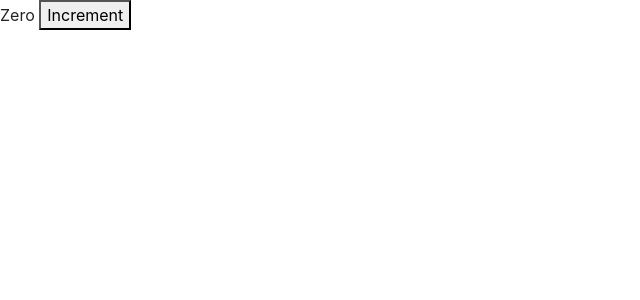
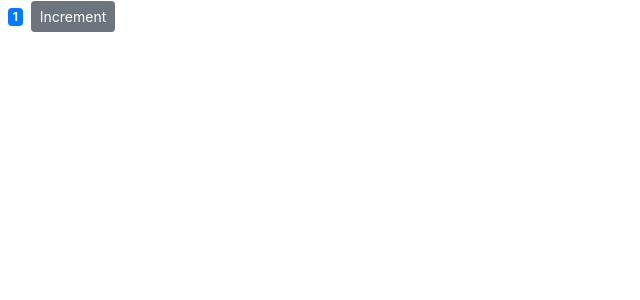
Before and after one commit to cvaquedano/ReactCrashCourse, a React (Create React App) app: page / in a window 1280 px wide. Shown: the top 300 px of the page, without its empty margins (0-640 px from the left). Built offline with nearby package versions, Linux system fonts and the light colour scheme.

Commit message:
Render Class dinamic

```diff
--- a/src/components/counter.jsx
+++ b/src/components/counter.jsx
@@ -1,16 +1,27 @@
 import React, { Component } from "react";
 class Counter extends Component {
   state = {
-    count: 0
+    count: 1,
+
   };
   render() {
+
+
     return (
+
       <React.Fragment>
-        <span> {this.formatCount()} </span>
-        <button>Increment</button>
+
+        <span className={ this.getBadgeClasses()}> {this.formatCount()} </span>
+        <button className="btn btn-secondary btn-sm">Increment</button>
       </React.Fragment>
     );
   }
+
+    getBadgeClasses() {
+        let classes = "badge  m-2 badge-";
+        classes += this.state.count === 0 ? "warning" : "primary";
+        return classes;
+    }
 
   formatCount() {
     const { count } = this.state;
```
